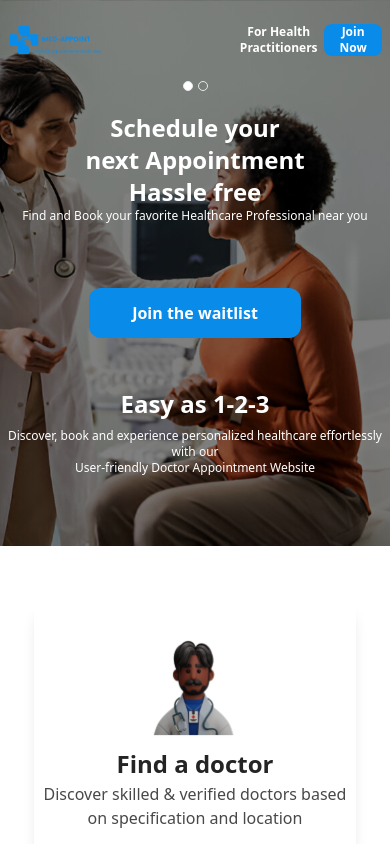
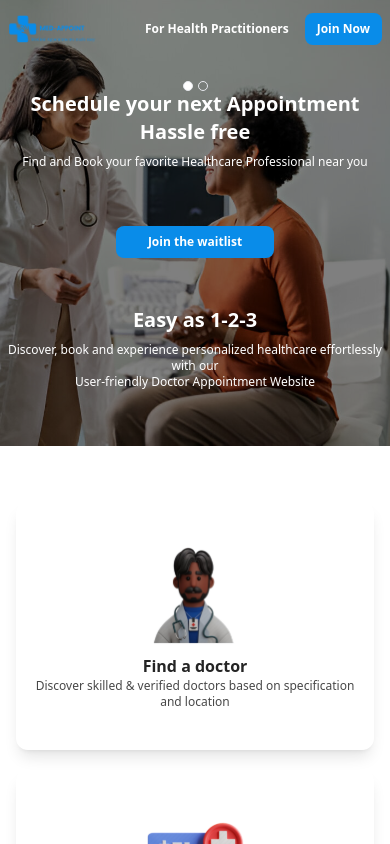
Before and after one commit to ByteSurgeonAmos/mediappoint, a Next.js app: page / in a window 390 px wide. Built offline with nearby package versions, Linux system fonts and the light colour scheme.

Commit message:
Fix: Mobile responsive User side

```diff
--- a/src/components/Button.tsx
+++ b/src/components/Button.tsx
@@ -8,7 +8,7 @@ const Button = ({
   return (
     <button
       onClick={handleScrollToView}
-      className="bg-[#098CE9] hover:bg-[#0A74C8] px-3 text-xs sm:px-10 sm:text-base font-bold  h-8 lg:h-12 rounded-[8px] lg:rounded-xl text-white mr-1 md:mr-2 lg:mr-4"
+      className="bg-[#098CE9] hover:bg-[#0A74C8] px-3 text-xs sm:px-6 lg:px-8 sm:text-sm md:text-base font-semibold lg:font-bold  h-8 sm:h-10 md:h-12 rounded-[8px] md:rounded-xl text-white mr-1 md:mr-2 lg:mr-4"
     >
       {text}
     </button>
--- a/src/components/Footer.tsx
+++ b/src/components/Footer.tsx
@@ -49,24 +49,24 @@ const Footer = () => {
         transition={{ type: "spring", stiffness: 300, damping: 30 }}
       >
         <div className="bg-[#098CE9] w-full py-3 pb-6 flex flex-col justify-center items-center gap-3">
-          <div className="font-bold text-6xl text-center text-white flex justify-center items-center w-full mt-[1rem]">
+          <div className="font-bold text-2xl md:text-4xl xl:text-6xl text-center text-white flex justify-center items-center w-full mt-[1rem]">
             We are Launching Soon!
           </div>
-          <div className="text-center text-sm text-white">
+          <div className="text-center text-xs md:text-sm text-white">
             <p> Experience Our Revolutionary Healthcare Platform </p>
             <p> All at no cost to you! </p>
           </div>
-          <div className="h-[49px] border mt-[1rem] flex rounded-l-xl rounded-r-xl ">
+          <div className="h-[32px] md:h-[48px] border mt-[1rem] flex rounded-l-[8px] md:rounded-l-xl rounded-r-[8px] md:rounded-r-xl ">
             <input
               type="email"
               name=""
               id=""
               onChange={(e) => setEmail(e.target.value)}
               placeholder="Your email address"
-              className="sm:w-[239px] h-full rounded-l-xl text-[#484848] indent-3 focus:outline-none"
+              className="w-[130px] sm:w-[239px] h-full rounded-l-[8px] md:rounded-l-xl text-xs md:text-base text-[#484848] indent-3 focus:outline-none"
             />
             <button
-              className="px-5 h-full text-white font-medium rounded-r-xl hover:bg-[#0A74C8]"
+              className="px-3 md:px-5 h-full text-white text-xs md:text-base md:font-medium rounded-r-[8px] md:rounded-r-xl hover:bg-[#0A74C8]"
               disabled={disabled}
               onClick={handleSubmit}
             >
--- a/src/components/Header.tsx
+++ b/src/components/Header.tsx
@@ -16,9 +16,9 @@ function Header() {
     document.getElementById("footer1")?.scrollIntoView({ behavior: "smooth" });
   };
   return (
-    <div className="pb-[2rem] header-bg-opacity text-xs bg-cover bg-center header bg-black-opacity-10 flex flex-col gap-8 max-md:w-screen">
+    <div className="pb-[2rem] header-bg-opacity text-xs bg-cover bg-center pt-2 bg-black-opacity-10 flex flex-col gap-6 max-md:w-screen">
       <div className="flex items-center justify-between h-fit mx-1 md:mx-2 lg:mx-4">
-        <div className="h-full mt-4 ml-1 md:2 lg:ml-4">
+        <div className="h-full mt-3 ml-1 md:ml-2 lg:ml-4">
           <Image
             src="/MedAppointBlue.png"
             alt="mediappointlogo"
@@ -27,9 +27,9 @@ function Header() {
             className=""
           />
         </div>
-        <div className="w-[40%] xl:w-[35%] flex items-center justify-between h-full">
+        <div className="w-4/5 flex items-center justify-end gap-4 md:gap-8 lg:gap-16 h-full">
           <button
-            className=" text-white text-xs font-bold"
+            className=" text-white text-xs sm:text-sm md:text-base font-semibold lg:font-bold"
             onClick={() => router.push("/provider")}
           >
             For Health Practitioners
@@ -65,13 +65,13 @@ function Header() {
       </div>
       <div className="w-full max-md:w-screen">
         <div className="w-full h-max center flex flex-col justify-center items-center max-md:w-screen">
-          <div className="w-full h-max max-md:text-2xl leading-tight text-white text-balance text-center font-bold pt-4 max-md:w-screen">
-            <p className="sm:text-6xl">Schedule your next Appointment
+          <div className="w-full h-max text-white text-balance text-center font-bold pt-4 max-md:w-screen">
+            <p className="text-xl sm:text-2xl md:text-4xl xl:text-6xl">Schedule your next Appointment
               <br/>
               Hassle free
             </p>
           </div>
-          <div className="w-[713px]  sm:text-lg font-400 text-center text-white max-md:w-screen">
+          <div className="w-[713px] xl:text-lg font-400 text-center text-white max-md:w-screen pt-2">
             Find and Book your favorite Healthcare Professional near you
           </div>
         </div>
@@ -80,20 +80,24 @@ function Header() {
         <div className="w-full  flex justify-center items-center p-2">
           <button
             onClick={handleJoinNowClick}
-            className="w-[315px] h-[50px] max-md:w-[212px] font-semibold p-[15px] text-[16px] text-white flex justify-center items-center bg-[#098CE9] hover:bg-[#0A74C8] rounded-xl"
+            className="bg-[#098CE9] hover:bg-[#0A74C8] px-8 text-xs sm:px-16 lg:px-20 sm:text-sm md:text-base font-semibold lg:font-bold  h-8 sm:h-10 md:h-12 rounded-[8px] lg:rounded-xl text-white"
           >
             Join the waitlist
           </button>
         </div>
       </div>
-      <div className="*:w-full h-[136px] pt-[20px] flex flex-col items-center justify-center text-white max-md:w-screen">
-        <div className="sm:h-[77px] font-bold sm:text-6xl max-md:text-2xl text-center flex items-center justify-center max-md:w-screen">
-          Easy as 1-2-3
-        </div>
-        <div className="sm:w-1/2 bottom-header max-md:w-full sm:h-[38px] sm:text-lg max-md:text-xs text-center pt-2">
-          Discover, book and experience personalized healthcare effortlessly
-          with our
-          <br/>User-friendly Doctor Appointment Website
+      <div className="w-full max-md:w-screen">
+        <div className="w-full h-max center flex flex-col justify-center items-center max-md:w-screen">
+          <div className="w-full h-max text-white text-balance text-center font-bold pt-4 max-md:w-screen">
+            <p className="text-xl sm:text-2xl md:text-4xl xl:text-6xl">
+              Easy as 1-2-3
+            </p>
+          </div>
+          <div className="w-[713px] xl:text-lg font-400 text-center text-white max-md:w-screen pt-2">
+            Discover, book and experience personalized healthcare effortlessly
+            with our
+            <br/>User-friendly Doctor Appointment Website
+          </div>
         </div>
       </div>
     </div>
--- a/src/components/HowItWorks.tsx
+++ b/src/components/HowItWorks.tsx
@@ -25,15 +25,15 @@ const features = [
 const HowItWorks = () => {
   return (
     <div className="pb-3 py-4">
-      <div className="w-full flex justify-between items-center flex-col sm:flex-row">
-        <div className="py-8 px-4 *:h-full flex flex-col sm:flex-row justify-around items-center w-full sm:h-[300px] space-y-2 sm:space-y-0 sm:space-x-4">
+      <div className="w-full flex justify-between items-center flex-col lg:flex-row">
+        <div className="py-8 px-4 *:h-full flex flex-col gap-5 lg:flex-row justify-between items-center w-full">
           {features.map((feature, index) => (
-            <div key={index} className="shadow-lg rounded-xl flex flex-col justify-center items-center px-4 py-6 w-[90%] sm:w-[30%]">
+            <div key={index} className="shadow-lg rounded-xl flex flex-col justify-center lg:justify-between items-center text-center px-4 w-full sm:w-3/4 md:w-1/2 pt-8 pb-8 lg:pb-12">
               <div className="w-[182px] h-[120px] flex justify-center items-center">
                 <Image src={feature.src} alt={feature.alt} width={100} height={150} />
               </div>
-              <div className="font-bold text-[24px] text-[#242424]">{feature.title}</div>
-              <div className="w-[308px] text-center text-[16px] text-[#484848]">{feature.description}</div>
+              <div className="font-bold text-base lg:text-xl text-[#242424] w-full">{feature.title}</div>
+              <div className="text-center text-xs lg:text-base text-[#484848] lg:pt-2 h-10 w-full">{feature.description}</div>
             </div>
           ))}
         </div>
```
